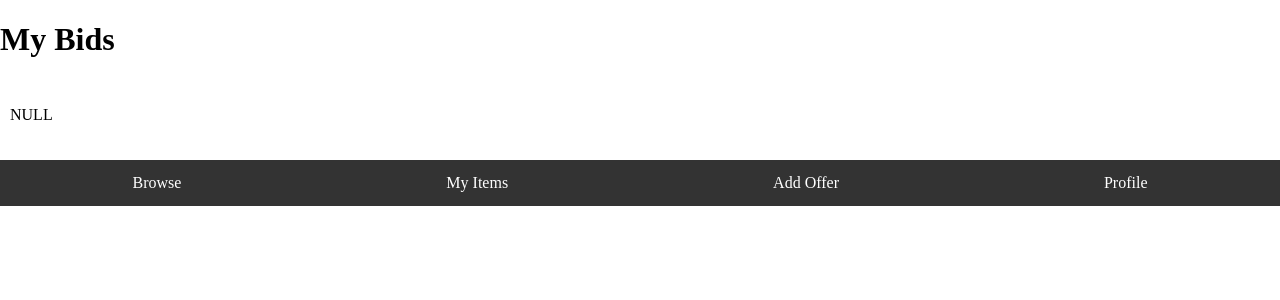
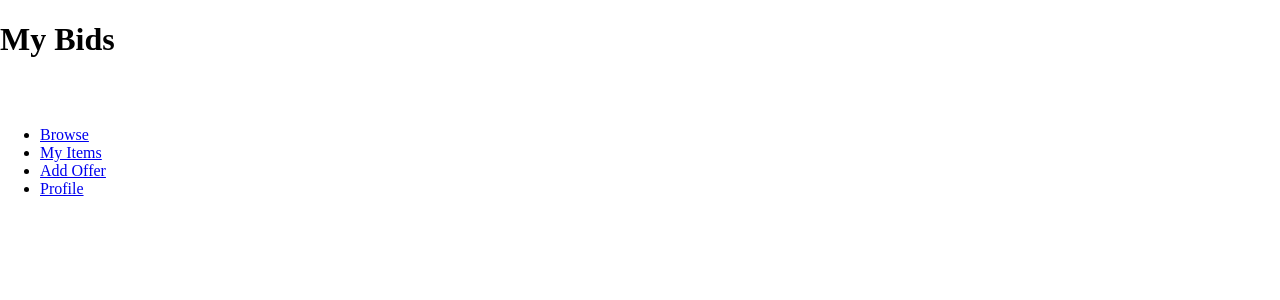
Before and after one commit to ALUMNOAT/prwb_2526_d01, a PHP site: page /prwb_2526_d01/view/view_browse.php in a window 1280 px wide. Shown: the top 300 px of the page. Run offline with PHP 8.4, Linux system fonts and the light colour scheme; the template is opened without the code that fills it, so the values that code supplies are empty.

Commit message:
feat(browse_items): - removed unused CSS - adapted HTML to the new models and removed unused code

```diff
--- a/css/browse.css
+++ b/css/browse.css
@@ -34,31 +34,3 @@ body {
 img {
     border-radius: 5px 5px 0 0;
 }
-
-ul.menu {
-    list-style-type: none;
-    margin: 0;
-    padding: 0;
-    overflow: hidden;
-    background-color: #333333;
-    display: flex;
-}
-
-ul.menu li {
-    display: inline-block;
-    float: none;
-    flex-grow: 1;
-    /* float: left; */
-}
-
-ul.menu li a {
-    display: block;
-    color: white;
-    text-align: center;
-    padding: 14px 16px;
-    text-decoration: none;
-}
-
-ul.menu li a:hover {
-    background-color: #111111;
-}
--- a/view/view_browse.php
+++ b/view/view_browse.php
@@ -15,36 +15,18 @@
     </div>
 
     <div class="browse">
-        <p><?php var_dump($my_bidded_items)?></p>
         <?php foreach ($my_bidded_items as $item_status):
             $item = $item_status->get_item(); ?>
             <div class="card">
-                <img src="<?= $item->get_pictures()[1] ?>" alt="Avatar" style="width:100%">
+                <img src="<?= $item->get_pictures()[1]->get_picture_path() ?>" alt="Avatar" style="width:100%">
                 <div class="container">
                     <h4><b><?= $item->get_title() ?></b></h4>
+                    <p>by <?= $item->get_owner()->get_full_name() ?></p>
                     <p><?= $item_status->ends_in() ?></p>
                 </div>
             </div>
         <?php endforeach; ?>
     </div>
-
-    <!--
-    <div>
-        <h1>Other Available Items</h1>
-    </div>
-    <div class="browse">
-        <?php /* foreach ($available_items as $item_status):
-            $item = $item_status->get_item(); ?>
-            <div class="card">
-                <img src="<?= $item->get_main_picture_path() ?>" alt="Avatar" style="width:100%">
-                <div class="container">
-                    <h4><b><?= $item->get_title() ?></b></h4>
-                    <p><?= $item_status->ends_in() ?></p>
-                </div>
-            </div>
-        <?php endforeach; */ ?>
-    </div>
-    -->
 
     <ul class="menu">
         <li><a href="browse">Browse</a></li>
```
Also changed, not shown: controller/ControllerBrowse.php (+6 -2 lines).
